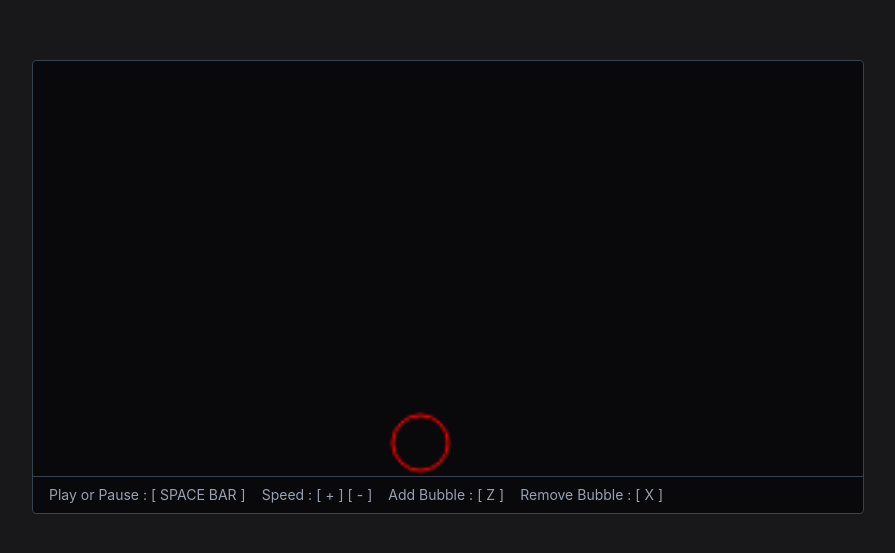
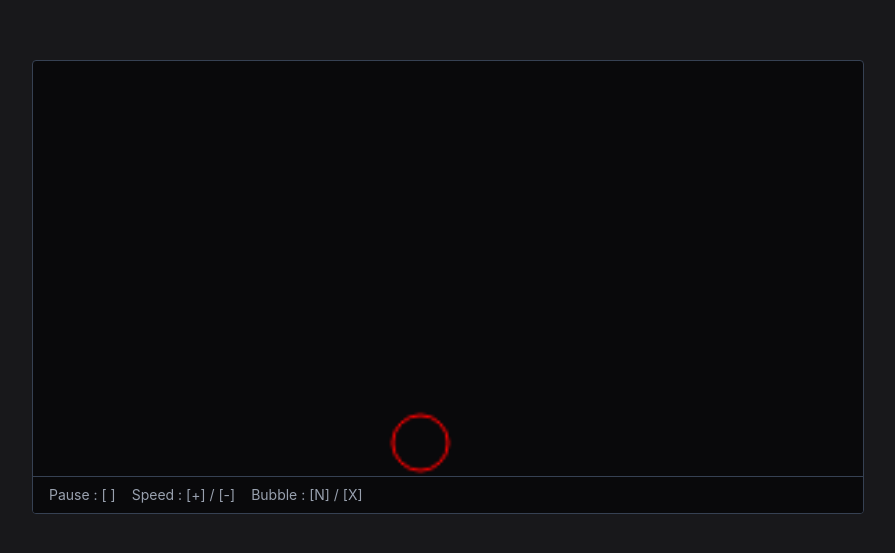
Before and after one commit to roggerortiz/bubble-moving, a Svelte app: page / in a window 1280 px wide. Shown: the part 113-666 px from the top of the page, without its empty margins (192-1087 px from the left). Built offline with nearby package versions, Linux system fonts and the light colour scheme.

Commit message:
fix html and styles

```diff
--- a/index.html
+++ b/index.html
@@ -8,8 +8,8 @@
   <title>Bubble Moving</title>
 </head>
 
-<body>
-  <div id="app"></div>
+<body class="bg-zinc-900">
+  <div id="app" class="w-full h-dvh flex justify-center items-center p-4"></div>
   <script type="module" src="/src/main.ts"></script>
 </body>
 
--- a/src/App.svelte
+++ b/src/App.svelte
@@ -1,10 +1,13 @@
 <script lang="ts">
+  import { onMount } from 'svelte'
   import { Canvas } from './classes/Canvas'
-  import Keys from './components/keys.svelte'
   import { MINUS_KEY, PLUS_KEY, SPACE_BAR_KEY, X_KEY, Z_KEY } from './helpers/constants'
 
   let canvas: Canvas = $state(new Canvas())
   let pause: boolean = $state(false)
+  let inputEl: HTMLInputElement
+
+  onMount(() => inputEl && inputEl.focus())
 
   const onKeyDown = ({ key }: KeyboardEvent) => {
     if (key === Z_KEY) {
@@ -40,11 +43,19 @@
   }
 </script>
 
-<main class="w-full h-dvh flex justify-center items-center bg-zinc-900 p-4">
-  <section class="w-full sm:w-10/12 md:w-8/12 lg-w-6/12 bg-zinc-950 border border-gray-700 rounded overflow-hidden">
-    <canvas class="w-full"></canvas>
-    <Keys />
-  </section>
+<main class="w-full md:w-10/12 xl:w-8/12 bg-zinc-950 border border-gray-700 rounded overflow-hidden">
+  <canvas class="w-full"></canvas>
+  <div class="absolute w-full bottom-0 sm:relative bg-zinc-950 border-t border-gray-700 -mx-4 sm:m-0">
+    <div class="flex flex-wrap gap-x-2 sm:gap-x-4 text-gray-400 text-sm px-4 py-1 sm:py-2">
+      <span>Pause : [ ]</span>
+      <span>Speed : [+] / [-]</span>
+      <span>Bubble : [N] / [X]</span>
+      <input
+        class="hidden"
+        bind:this={inputEl}
+      />
+    </div>
+  </div>
 </main>
 
 <svelte:window
--- a/src/components/keys.svelte
+++ /dev/null
@@ -1,34 +0,0 @@
-<script lang="ts">
-  import Text from './text.svelte'
-</script>
-
-<div class="flex flex-wrap gap-4 border-t border-gray-700 text-gray-400 text-sm px-4 py-2">
-  <span class="flex gap-1 items-center">
-    <span>Play or Pause :</span>
-    <span class="flex gap-1 items-center">
-      <Text text="SPACE BAR" />
-    </span>
-  </span>
-
-  <span class="flex gap-1 items-center">
-    <span>Speed :</span>
-    <span class="flex gap-1 items-center">
-      <Text text="+" />
-      <Text text="-" />
-    </span>
-  </span>
-
-  <span class="flex gap-1 items-center">
-    <span>Add Bubble :</span>
-    <span class="flex gap-1 items-center">
-      <Text text="Z" />
-    </span>
-  </span>
-
-  <span class="flex gap-1 items-center">
-    <span>Remove Bubble :</span>
-    <span class="flex gap-1 items-center">
-      <Text text="X" />
-    </span>
-  </span>
-</div>
--- a/src/components/text.svelte
+++ /dev/null
@@ -1,9 +0,0 @@
-<script lang="ts">
-  let { text } = $props()
-</script>
-
-<span class="flex gap-1 items-center">
-  <span>{'['}</span>
-  <span>{text}</span>
-  <span>{']'}</span>
-</span>
```
